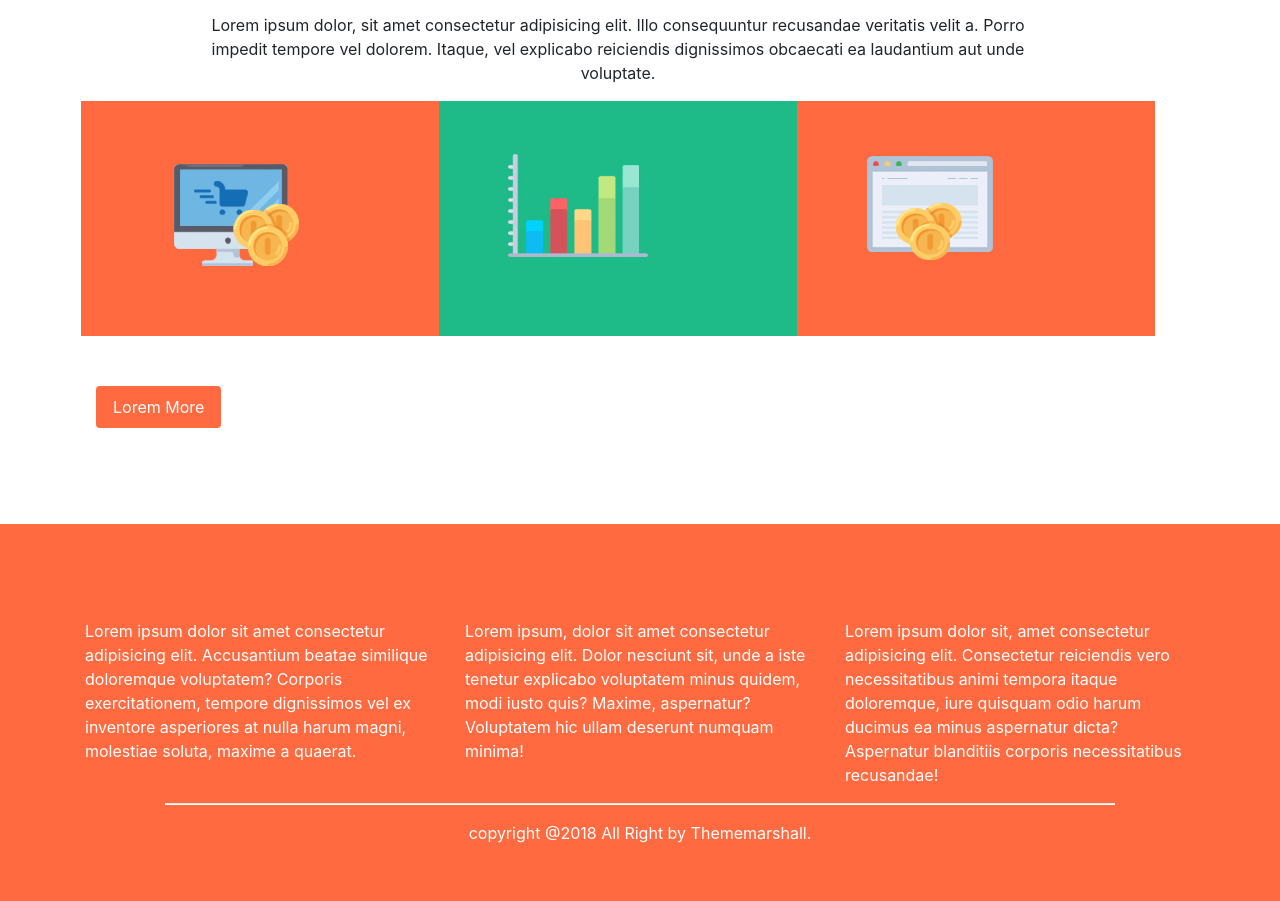
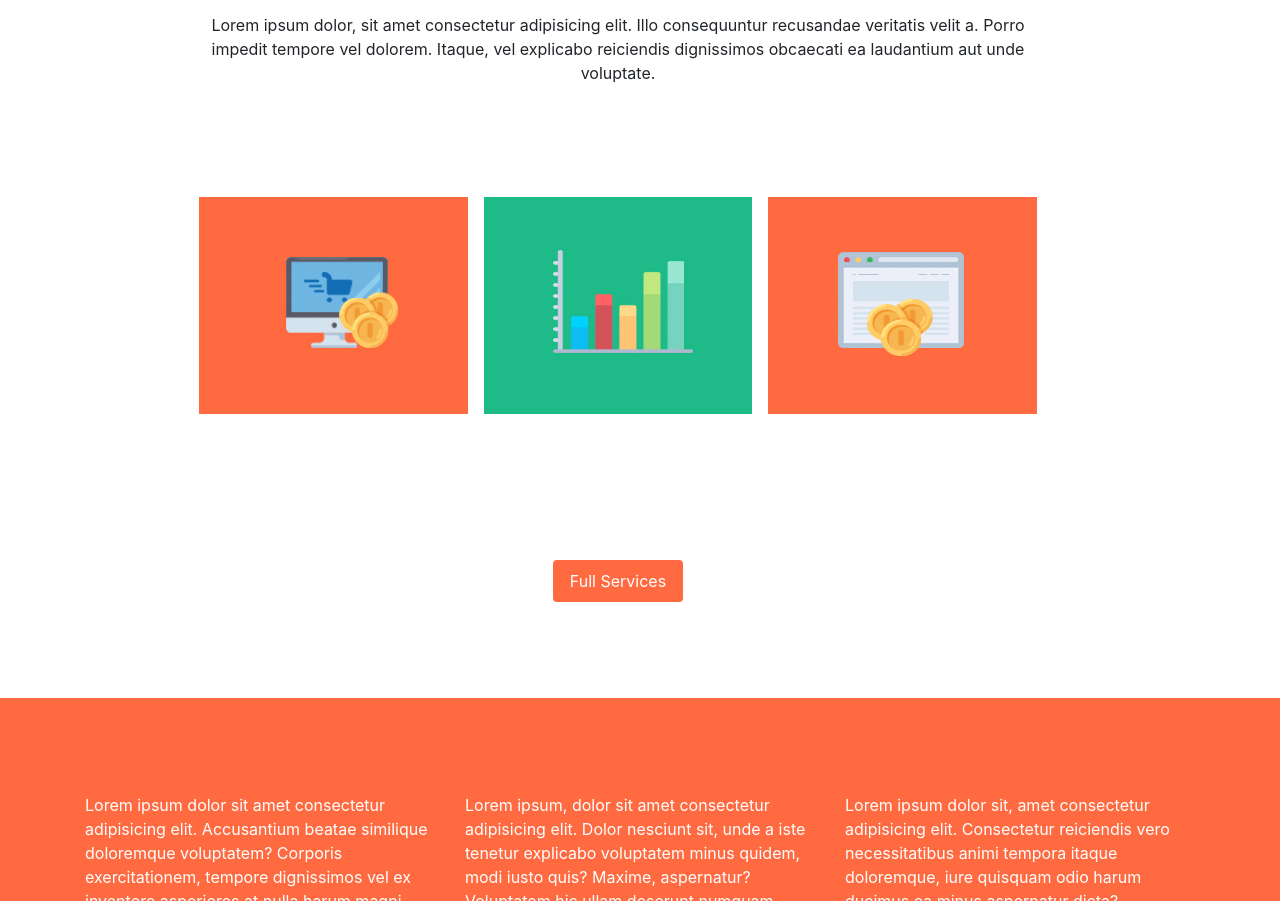
Before and after one commit to Jennifercarmen/Altimea, a plain HTML site: page index.html in a window 1280 px wide. Shown: the part 2232-3133 px from the top of the page. Drawn offline with nearby package versions, Linux system fonts and the light colour scheme.

Commit message:
view desktop

```diff
--- a/index.html
+++ b/index.html
@@ -178,24 +178,24 @@
 
         </div>
       </div>
-    <div class="row">
-      <div class="col-xs-12 col-md-4 card-e orange">
+      <div class="row my-5 py-5 justify-content-md-center">
+        <div class="col-xs-12 col-md-3 card-e orange mr-3">
           <img class="img-fluid" src="assets/images/desktop.jpg" alt="">
         </div>
-      <div class="col-xs-12 col-md-4 card-e cyal">
+        <div class="col-xs-12 col-md-3 card-e cyal mr-3">
           <img class="img-fluid" src="assets/images/graphic.jpg" alt="">
         </div>
-      <div class="col-xs-12 col-md-4 card-e orange">
+        <div class="col-xs-12 col-md-3 card-e orange">
           <img class="img-fluid" src="assets/images/money.jpg" alt="">
         </div>
       </div>
-    <div class="row text-white cards">
-      <div class="col-xs-12 col-md-12  justify-content-md-center">
-
+      <div class="row text-center">
+        <div class="col-12 cards">
           <button class="btn  my-2 my-sm-0 text-white orange py-2 px-3">
-          Lorem More </button>
+            Full Services </button>
         </div>
       </div>
+
     </div>
   <footer class="orange text-white">
     <div class="container">
```
Lines whose indentation alone changed are shown as unchanged.
